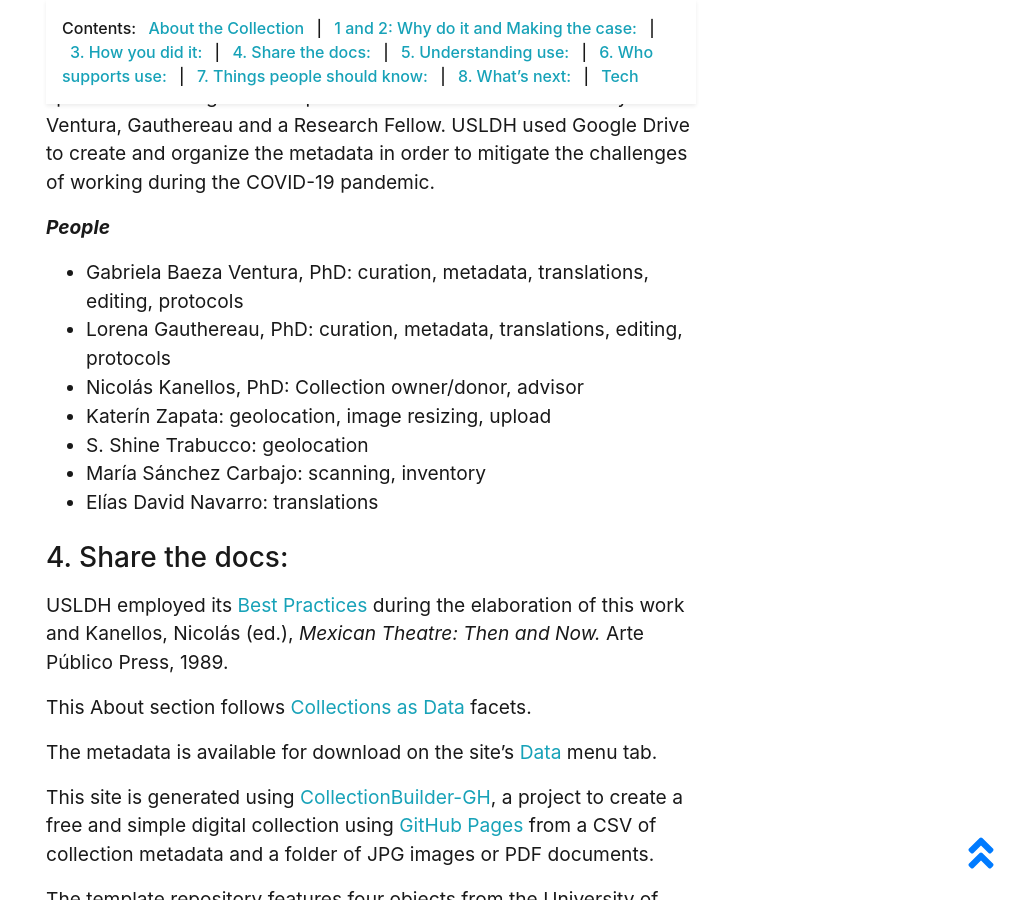
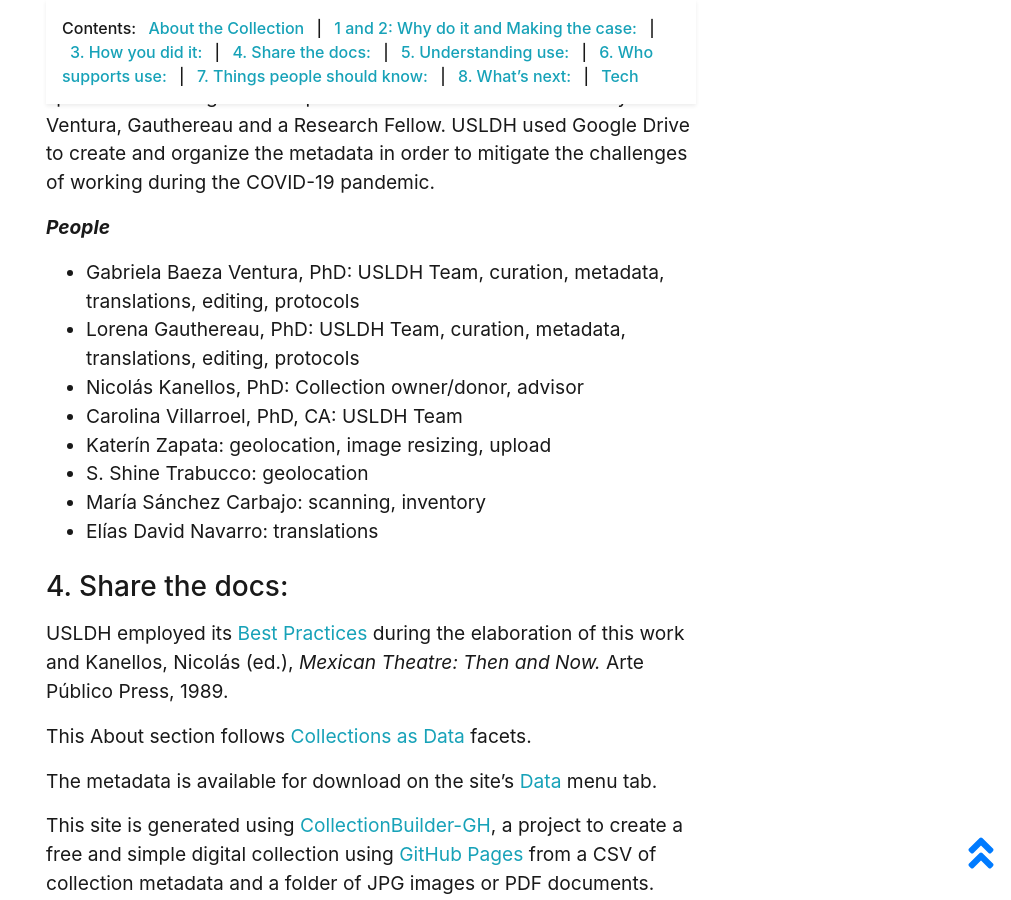
Before and after one commit to RecoveryAPP/hispanictheater, a Jekyll site: the page built from pages/about.md, in a window 1280 px wide and 900 px high, scrolled down 1821 px. Shown: the whole window, without its empty margins (269-1280 px from the left). Built offline with Jekyll 4.4.1, drawn with Linux system fonts in a browser that asks for light colours.

Commit message:
Update about.md

```diff
--- a/pages/about.md
+++ b/pages/about.md
@@ -28,9 +28,10 @@ USLDH staff used CollectionBuilder’s three primary components—a spreadsheet
 
 ***People***
 
-- Gabriela Baeza Ventura, PhD: curation, metadata, translations, editing, protocols
-- Lorena Gauthereau, PhD: curation, metadata, translations, editing, protocols
+- Gabriela Baeza Ventura, PhD: USLDH Team, curation, metadata, translations, editing, protocols
+- Lorena Gauthereau, PhD: USLDH Team, curation, metadata, translations, editing, protocols
 - Nicolás Kanellos, PhD: Collection owner/donor, advisor
+- Carolina Villarroel, PhD, CA: USLDH Team
 - Katerín Zapata: geolocation, image resizing, upload
 - S. Shine Trabucco: geolocation
 - María Sánchez Carbajo: scanning, inventory
```
